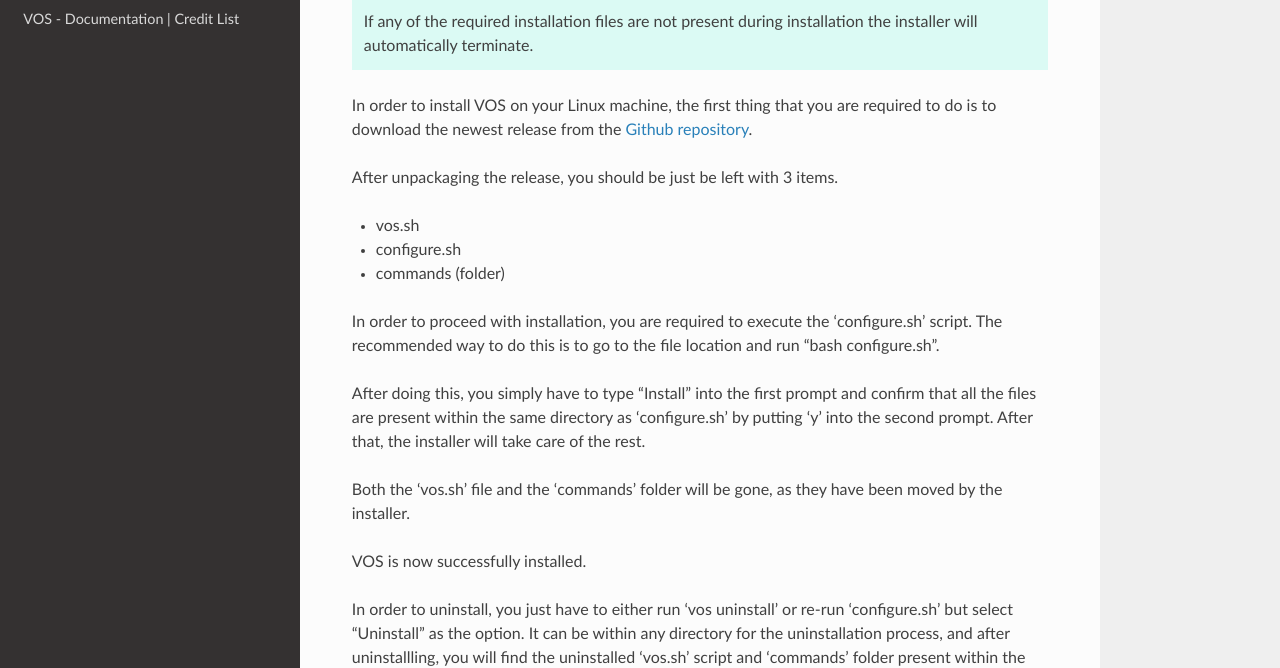
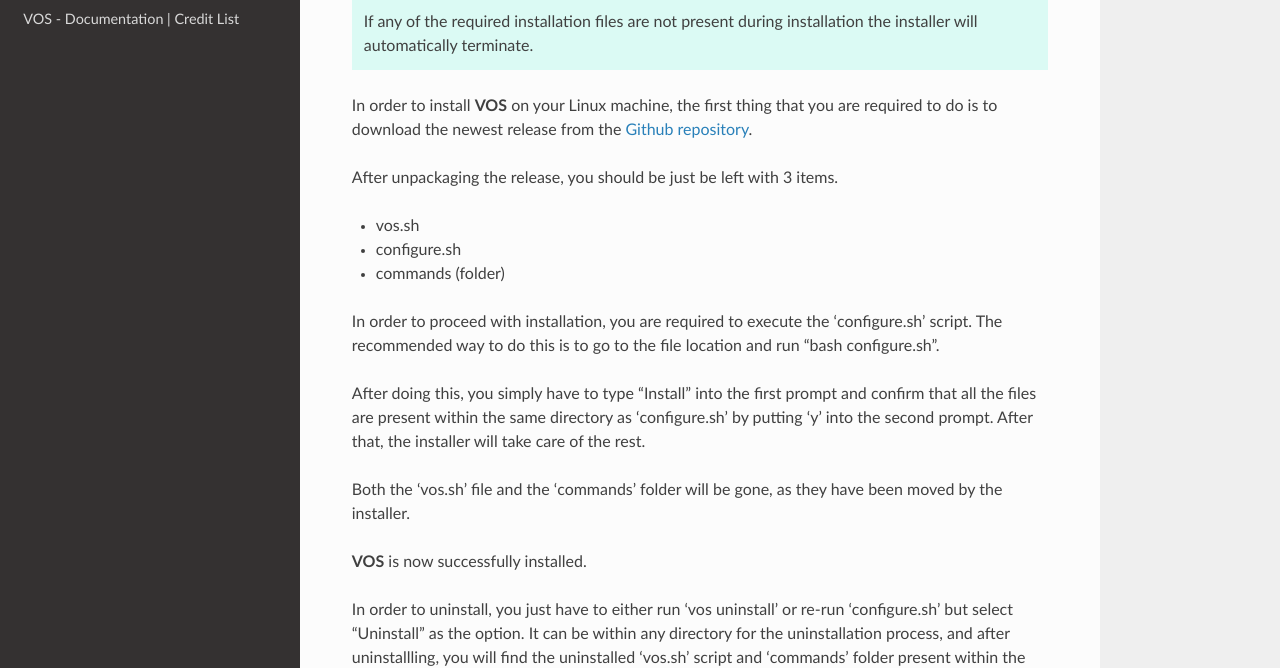
Before and after one commit to nuxl0x/vos_docs, a Sphinx documentation site: the page built from docs/source/installation.rst, in a window 1280 px wide and 1074 px high. Shown: the part 191-859 px from the top of the window. Built offline with Sphinx 7.4.7 and the Read the Docs theme 3.1.0, drawn with Linux system fonts in a browser that asks for light colours.

```diff
--- a/docs/source/installation.rst
+++ b/docs/source/installation.rst
@@ -5,7 +5,7 @@ Installation
 
   If any of the required installation files are not present during installation the installer will automatically terminate.
 
-In order to install VOS on your Linux machine, the first thing that you are required to do is to download the newest release from the `Github repository <https://github.com/nuxl0x/verbose-octo-spork/releases>`_.
+In order to install **VOS** on your Linux machine, the first thing that you are required to do is to download the newest release from the `Github repository <https://github.com/nuxl0x/verbose-octo-spork/releases>`_.
 
 After unpackaging the release, you should be just be left with 3 items.
 
@@ -19,6 +19,6 @@ After doing this, you simply have to type "Install" into the first prompt and co
 
 Both the 'vos.sh' file and the 'commands' folder will be gone, as they have been moved by the installer.
 
-VOS is now successfully installed.
+**VOS** is now successfully installed.
 
 In order to uninstall, you just have to either run 'vos uninstall' or re-run 'configure.sh' but select "Uninstall" as the option. It can be within any directory for the uninstallation process, and after uninstallling, you will find the uninstalled 'vos.sh' script and 'commands' folder present within the same directory as 'configure.sh'. This is useful in cases of debugging.
```
